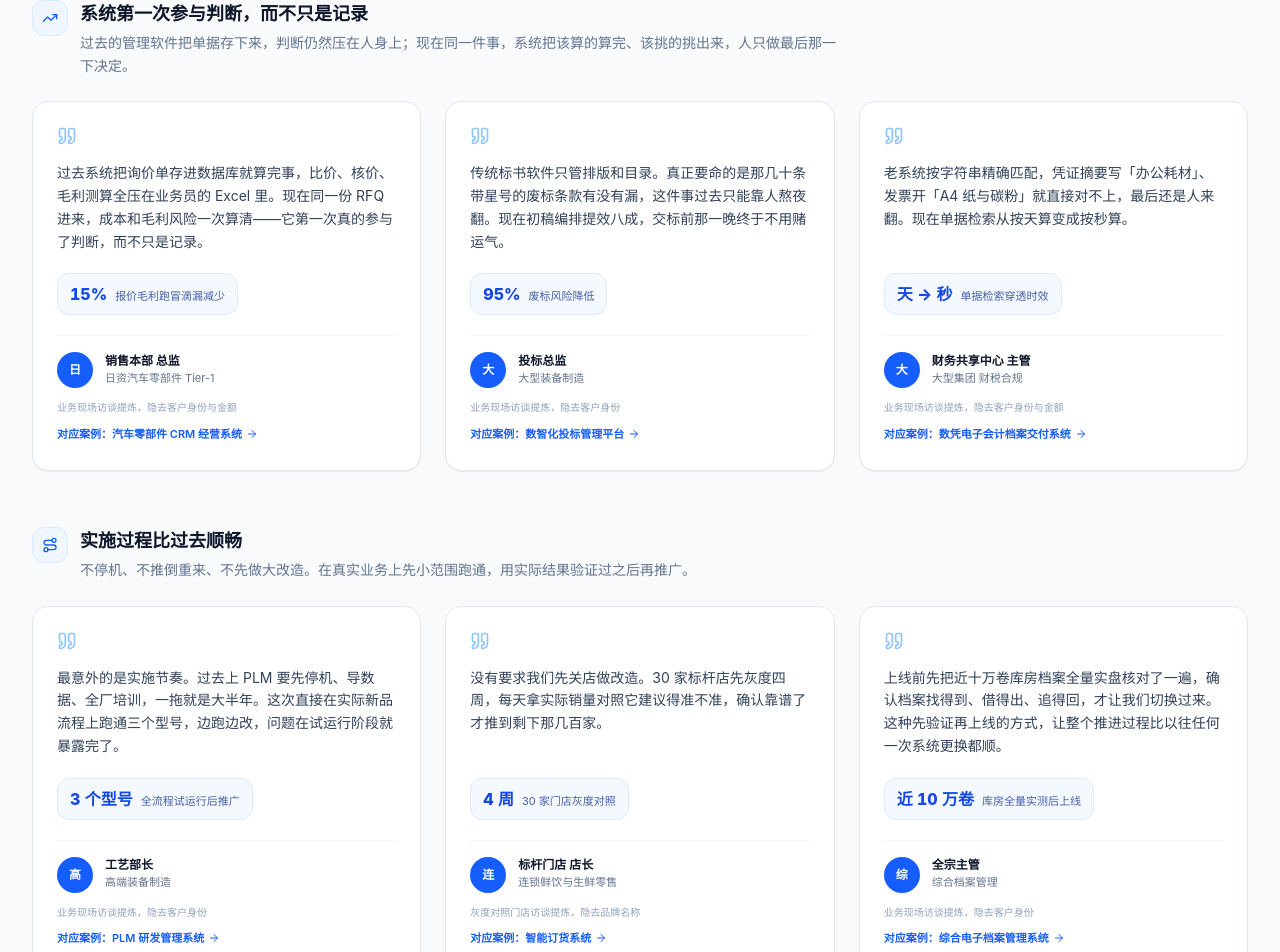
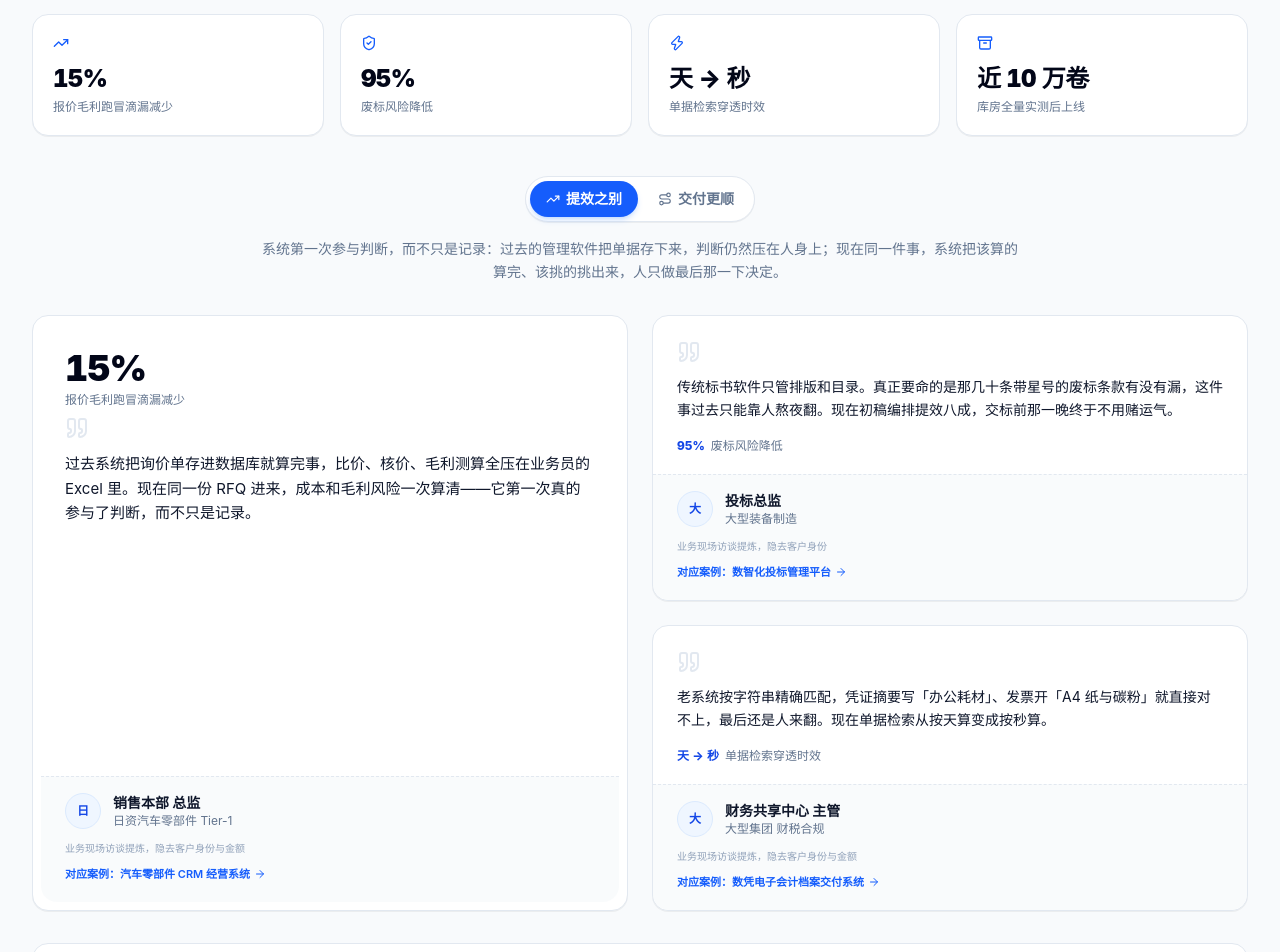
Before and after one commit to allinai0506/haflowwebsite, a Next.js app: page / in a window 1280 px wide. Shown: the part 8377-9329 px from the top of the page. Built offline with nearby package versions, Linux system fonts and the light colour scheme.

Commit message:
feat(home): 模仿PaceUI风格优化客户评价区块

```diff
--- a/src/components/Testimonials.tsx
+++ b/src/components/Testimonials.tsx
@@ -1,43 +1,60 @@
-import React from "react";
+"use client";
+
+import React, { useState } from "react";
 import Link from "next/link";
-import { Quote, ArrowRight, TrendingUp, Route } from "lucide-react";
+import {
+  Quote,
+  ArrowRight,
+  ArrowUpRight,
+  TrendingUp,
+  Route,
+  ShieldCheck,
+  Zap,
+  FileCheck,
+  Archive,
+  MessageSquareQuote,
+} from "lucide-react";
 import {
   TESTIMONIALS,
   TESTIMONIAL_THEMES,
   type Testimonial,
+  type TestimonialTheme,
 } from "@/data/testimonials";
 
-function TestimonialCard({ item }: { item: Testimonial }) {
+/** 顶部指标条：取自证言已公开指标，不另造新数据（PaceUI Testimonials 2 的 metrics 行）。 */
+const HIGHLIGHT_METRICS = [
+  { icon: TrendingUp, value: "15%", label: "报价毛利跑冒滴漏减少" },
+  { icon: ShieldCheck, value: "95%", label: "废标风险降低" },
+  { icon: Zap, value: "天 → 秒", label: "单据检索穿透时效" },
+  { icon: Archive, value: "近 10 万卷", label: "库房全量实测后上线" },
+] as const;
+
+function QuoteMark() {
   return (
-    <article className="flex flex-col rounded-2xl border border-slate-200 bg-white p-6 shadow-2xs hover:shadow-md transition-shadow">
-      <Quote className="w-5 h-5 text-blue-300 mb-4 shrink-0" aria-hidden="true" />
+    <Quote
+      className="w-6 h-6 text-slate-200 mb-3 shrink-0"
+      aria-hidden="true"
+    />
+  );
+}
 
-      <p className="text-sm text-slate-700 leading-relaxed flex-1">
-        {item.text}
-      </p>
-
-      {item.metric ? (
-        <div className="mt-5 self-start inline-flex items-baseline gap-2 rounded-xl border border-blue-100 bg-blue-50/70 px-3 py-2">
-          <span className="text-base font-extrabold text-blue-700 tabular-nums">
-            {item.metric.value}
-          </span>
-          <span className="text-[11px] text-blue-900/80">
-            {item.metric.label}
-          </span>
-        </div>
-      ) : null}
-
-      <footer className="mt-5 pt-4 border-t border-slate-100">
+function PersonFooter({ item }: { item: Testimonial }) {
+  return (
+    <footer className="mt-5 pt-4 border-t border-dashed border-slate-200 bg-slate-50/80 -mx-6 -mb-6 px-6 py-4 rounded-b-2xl">
       <div className="flex items-center gap-3">
         <span
-            className="w-9 h-9 shrink-0 rounded-full bg-blue-600 text-white text-xs font-bold flex items-center justify-center"
+          className="w-9 h-9 shrink-0 rounded-full bg-blue-50 border border-blue-100 text-blue-700 text-xs font-bold flex items-center justify-center"
           aria-hidden="true"
         >
           {item.industry.slice(0, 1)}
         </span>
         <div className="min-w-0">
-            <p className="text-xs font-bold text-slate-900">{item.role}</p>
-            <p className="text-[11px] text-slate-500">{item.industry}</p>
+          <p className="text-sm font-bold text-slate-900 leading-tight">
+            {item.role}
+          </p>
+          <p className="text-xs text-slate-500 leading-tight mt-0.5">
+            {item.industry}
+          </p>
         </div>
       </div>
 
@@ -53,17 +70,68 @@ function TestimonialCard({ item }: { item: Testimonial }) {
         <ArrowRight className="w-3 h-3" />
       </Link>
     </footer>
+  );
+}
+
+/** PaceUI Testimonials 1 右侧小卡：引号 + 正文 + 人物 footer。 */
+function CompactCard({ item }: { item: Testimonial }) {
+  return (
+    <article className="flex flex-col rounded-2xl border border-slate-200 bg-white p-6 shadow-2xs hover:shadow-md transition-shadow">
+      <QuoteMark />
+      <p className="text-sm text-slate-900 leading-relaxed flex-1">
+        {item.text}
+      </p>
+      {item.metric ? (
+        <p className="mt-4 text-xs text-slate-500">
+          <span className="font-extrabold text-blue-700 tabular-nums">
+            {item.metric.value}
+          </span>
+          <span className="ml-1.5">{item.metric.label}</span>
+        </p>
+      ) : null}
+      <PersonFooter item={item} />
+    </article>
+  );
+}
+
+/** PaceUI Testimonials 1 左侧精选大卡：大数字指标置顶。 */
+function FeaturedCard({ item }: { item: Testimonial }) {
+  return (
+    <article className="flex flex-col rounded-2xl border border-slate-200 bg-white p-6 sm:p-8 shadow-2xs hover:shadow-md transition-shadow h-full">
+      {item.metric ? (
+        <div className="mb-2">
+          <p className="text-4xl font-black tracking-tight text-slate-950 tabular-nums">
+            {item.metric.value}
+          </p>
+          <p className="mt-1 text-xs text-slate-500">{item.metric.label}</p>
+        </div>
+      ) : null}
+      <QuoteMark />
+      <p className="text-sm sm:text-[15px] text-slate-900 leading-relaxed flex-1">
+        {item.text}
+      </p>
+      <PersonFooter item={item} />
     </article>
   );
 }
 
 export function Testimonials() {
+  const [activeTheme, setActiveTheme] =
+    useState<TestimonialTheme>("efficiency");
+  const activeSummary = TESTIMONIAL_THEMES.find(
+    (t) => t.key === activeTheme,
+  )?.summary;
+  const activeItems = TESTIMONIALS.filter((t) => t.theme === activeTheme);
+  const [featured, ...rest] = activeItems;
+
   return (
     <section className="py-20 bg-slate-50 border-t border-slate-200/80">
       <div className="max-w-7xl mx-auto px-4 sm:px-6 lg:px-8">
-        <div className="max-w-3xl mb-12">
-          <span className="text-xs font-mono font-bold uppercase tracking-wider text-blue-600 block mb-2">
-            - CUSTOMER VOICES
+        {/* PaceUI 式居中头：pill + 大标题 + 居中副标题 */}
+        <div className="max-w-3xl mx-auto text-center mb-10">
+          <span className="inline-flex items-center gap-1.5 text-xs font-mono font-bold uppercase tracking-wider text-blue-700 bg-white border border-blue-100 rounded-full px-3.5 py-1.5 mb-4">
+            <MessageSquareQuote className="w-3.5 h-3.5" aria-hidden="true" />
+            Customer Voices
           </span>
           <h2 className="text-3xl sm:text-4xl font-extrabold text-slate-950 tracking-tight mb-3">
             客户怎么评价共事
@@ -73,39 +141,105 @@ export function Testimonials() {
           </p>
         </div>
 
-        <div className="space-y-14">
-          {TESTIMONIAL_THEMES.map((theme) => (
-            <div key={theme.key}>
-              <div className="flex items-start gap-3 mb-6">
-                <span className="w-9 h-9 shrink-0 rounded-xl bg-blue-50 border border-blue-100 flex items-center justify-center">
+        {/* PaceUI Testimonials 2 式指标条：数字全部取自证言已公开指标 */}
+        <dl className="grid grid-cols-2 lg:grid-cols-4 gap-4 mb-10">
+          {HIGHLIGHT_METRICS.map((m) => (
+            <div
+              key={m.label}
+              className="rounded-2xl border border-slate-200 bg-white p-5 shadow-2xs flex flex-col"
+            >
+              <m.icon
+                className="w-4 h-4 text-blue-600 mb-3"
+                aria-hidden="true"
+              />
+              <dt className="order-2 text-xs text-slate-500 mt-1">
+                {m.label}
+              </dt>
+              <dd className="order-1 text-2xl font-black tracking-tight text-slate-950 tabular-nums">
+                {m.value}
+              </dd>
+            </div>
+          ))}
+        </dl>
+
+        {/* PaceUI Testimonials 1 式分组 Tabs：Startups / Enterprise 段控样式 */}
+        <div className="flex justify-center mb-4">
+          <div
+            role="tablist"
+            aria-label="证言分组"
+            className="inline-flex items-center gap-1 rounded-full border border-slate-200 bg-white p-1 shadow-2xs"
+          >
+            {TESTIMONIAL_THEMES.map((theme) => {
+              const active = theme.key === activeTheme;
+              return (
+                <button
+                  key={theme.key}
+                  role="tab"
+                  aria-selected={active}
+                  onClick={() => setActiveTheme(theme.key)}
+                  className={`inline-flex items-center gap-1.5 rounded-full px-4 py-2 text-xs sm:text-sm font-semibold transition-colors cursor-pointer outline-none focus-visible:ring-2 focus-visible:ring-blue-600 focus-visible:ring-offset-2 ${
+                    active
+                      ? "bg-blue-600 text-white shadow-md shadow-blue-500/20"
+                      : "text-slate-500 hover:text-slate-900"
+                  }`}
+                >
                   {theme.key === "efficiency" ? (
-                    <TrendingUp className="w-4 h-4 text-blue-600" />
+                    <TrendingUp className="w-3.5 h-3.5" aria-hidden="true" />
                   ) : (
-                    <Route className="w-4 h-4 text-blue-600" />
+                    <Route className="w-3.5 h-3.5" aria-hidden="true" />
                   )}
+                  <span>
+                    {theme.key === "efficiency" ? "提效之别" : "交付更顺"}
                   </span>
-                <div>
-                  <h3 className="text-lg font-bold text-slate-900">
-                    {theme.title}
-                  </h3>
-                  <p className="text-xs sm:text-sm text-slate-500 leading-relaxed mt-1 max-w-3xl">
-                    {theme.summary}
+                </button>
+              );
+            })}
+          </div>
+        </div>
+        <p className="text-center text-xs sm:text-sm text-slate-500 leading-relaxed max-w-3xl mx-auto mb-8">
+          {TESTIMONIAL_THEMES.find((t) => t.key === activeTheme)?.title}：
+          {activeSummary}
         </p>
+
+        {/* PaceUI Testimonials 1 式布局：左侧精选大卡 + 右侧小卡堆叠 */}
+        <div
+          key={activeTheme}
+          className="grid grid-cols-1 lg:grid-cols-2 gap-6"
+        >
+          {featured ? <FeaturedCard item={featured} /> : null}
+          <div className="grid grid-cols-1 md:grid-cols-2 lg:grid-cols-1 xl:grid-cols-1 gap-6">
+            {rest.map((item) => (
+              <CompactCard key={item.role} item={item} />
+            ))}
           </div>
         </div>
 
-              <div className="grid grid-cols-1 md:grid-cols-2 lg:grid-cols-3 gap-6">
-                {TESTIMONIALS.filter((t) => t.theme === theme.key).map(
-                  (item) => (
-                    <TestimonialCard key={item.role} item={item} />
-                  ),
-                )}
-              </div>
-            </div>
-          ))}
+        {/* PaceUI 式底部信任条：左说明 / 中提示 / 右查看全部 */}
+        <div className="mt-8 flex flex-col sm:flex-row items-start sm:items-center gap-4 justify-between rounded-2xl border border-slate-200 bg-white px-5 py-4 shadow-2xs">
+          <p className="inline-flex items-center gap-2 text-xs text-slate-500">
+            <span className="w-8 h-8 shrink-0 rounded-lg bg-blue-50 border border-blue-100 flex items-center justify-center">
+              <FileCheck className="w-4 h-4 text-blue-600" aria-hidden="true" />
+            </span>
+            <span>
+              <strong className="text-slate-900 font-bold">
+                {TESTIMONIALS.length} 条现场证言
+              </strong>
+              ，均可核对对应案例
+            </span>
+          </p>
+          <p className="text-xs text-slate-500">
+            每条证言下方都挂着完整案例，点击即可验证过程与数据。
+          </p>
+          <Link
+            href="/cases"
+            className="inline-flex items-center gap-1.5 rounded-full border border-slate-200 bg-white px-4 py-2 text-xs font-semibold text-slate-900 hover:border-blue-200 hover:text-blue-700 transition-colors shrink-0"
+          >
+            <span>查看全部案例</span>
+            <ArrowUpRight className="w-3.5 h-3.5" />
+          </Link>
         </div>
 
-        <p className="mt-12 p-4 rounded-2xl bg-white border border-slate-200 text-[11px] sm:text-xs text-slate-500 leading-relaxed">
+        <p className="mt-6 p-4 rounded-2xl bg-white border border-slate-200 text-[11px] sm:text-xs text-slate-500 leading-relaxed">
           <strong className="text-slate-700">关于证言口径：</strong>
           以上内容来自项目现场访谈与交付回访的提炼整理，非逐字转录；按客户要求隐去企业名称、人员姓名与敏感金额。证言下方的数字均取自对应案例页已公开的指标，可点击核对。
         </p>
```
Lines whose indentation alone changed are shown as unchanged.
